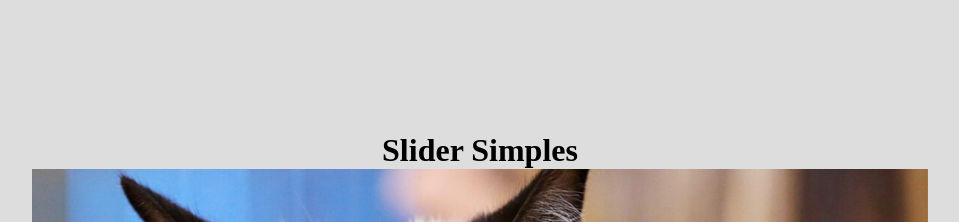
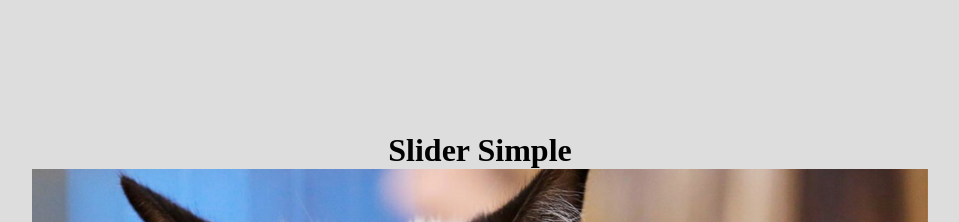
Before and after one commit to Rossnerandre/project-carousel, a plain HTML site: page index.html in a window 1280 px wide. Shown: the top 222 px of the page, without its empty margins (160-1119 px from the left). Drawn offline with Linux system fonts and the light colour scheme.

Commit message:
Add ico, and PrtSc

```diff
--- a/index.html
+++ b/index.html
@@ -15,7 +15,7 @@
 
 <body>
   <div class="container bg-light">
-    <h1>Slider Simples</h1>
+    <h1>Slider Simple</h1>
     <div class="image-slider">
       <div class="img fade active">
         <img src="./src/img/cat.jpg" alt="">
```
Also changed, not shown: favicon.ico (added), src/img/sliderThumb.PNG (added), 1 other file.
